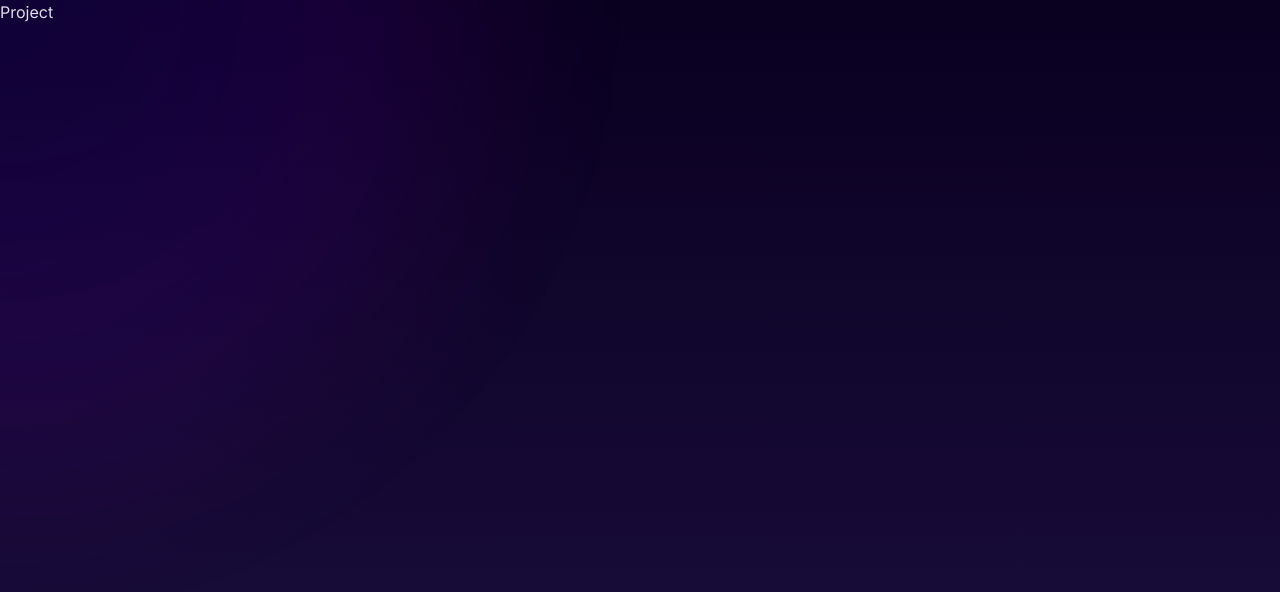
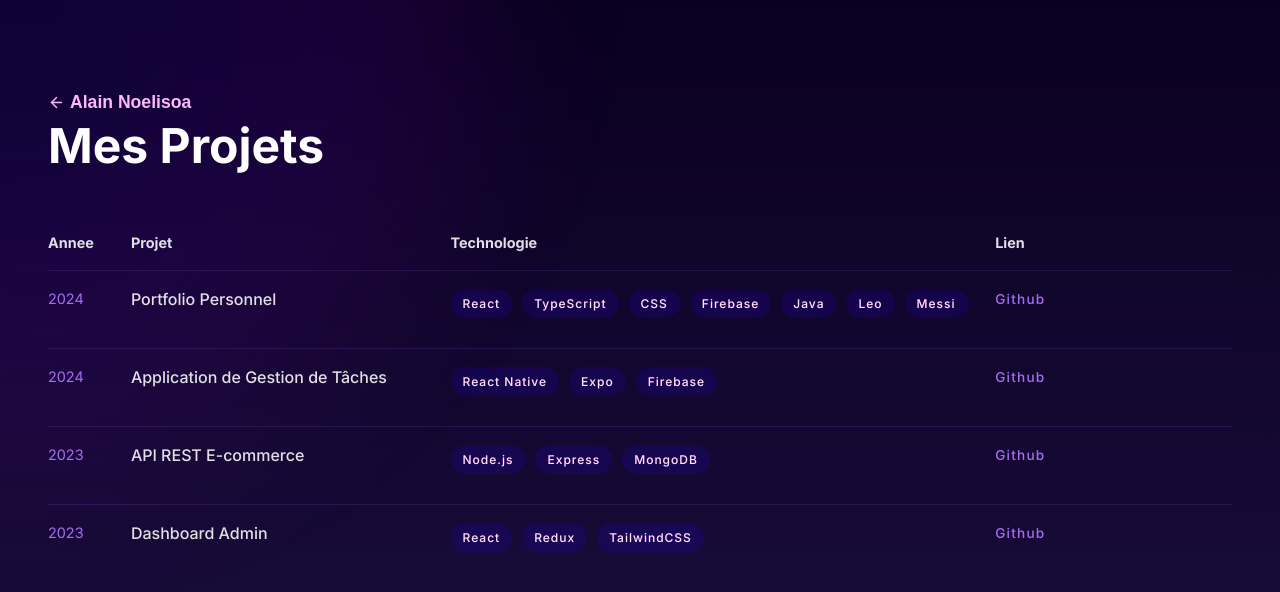
Before and after one commit to Alain-RN/portfolio_v2, a React (Vite) app: page /projects in a window 1280 px wide. Shown: the top 592 px of the page. Built offline with nearby package versions, Linux system fonts and the light colour scheme.

Commit message:
Repository page(70%)

```diff
--- a/src/components/ExperienceCard/ExperienceCard.css
+++ b/src/components/ExperienceCard/ExperienceCard.css
@@ -66,7 +66,12 @@
     }
 
     .title {
-        color: wheat;
+        color: white;
+        /* color: var(--violet-b); */
+        -webkit-text-stroke: 1px var(--violet-b);
+        text-shadow:
+            0 0 1.5px var(--violet-a),
+            0 0 4px var(--violet-b);
     }
 
     .arrow {
@@ -98,12 +103,10 @@
 
 .experience-card .arrow {
     display: inline-flex;
-    vertical-align:bottom;
+    vertical-align: bottom;
     transition: 0.2s ease;
     margin-left: 3px;
 }
-
-
 
 .experience-card .paragraph {
     font-size: 0.9rem;
@@ -135,7 +138,10 @@
         box-shadow: none;
     }
 
-    .line-top, .line-bottom, .line-left, .line-right {
+    .line-top,
+    .line-bottom,
+    .line-left,
+    .line-right {
         display: none;
     }
 }
--- /dev/null
+++ b/src/components/ProjectArray/ProjectArray.css
@@ -0,0 +1,23 @@
+table {
+    width: 100%;
+    border-collapse: collapse;
+    font-size: .9rem;
+}
+
+tbody tr {
+    border-top: 1px solid #b073ff23;
+}
+
+th {
+    padding-bottom: 16px;
+}
+
+td {
+    padding-top: 16px;
+    padding-bottom: 28px;
+}
+
+tr {
+    vertical-align: top;
+    text-align: left;
+}
--- /dev/null
+++ b/src/components/ProjectArray/ProjectArray.tsx
@@ -0,0 +1,34 @@
+import "./ProjectArray.css"
+import ProjectRow from "./ProjectRow/ProjectRow"
+import { projects } from "./dataArray"
+
+export default function ProjectArray() {
+
+    return (
+        <div className="project-array">
+            <table>
+                <thead>
+                    <tr>
+                        <th style={{width: "7%"}}>Annee</th>
+                        <th style={{width: "27%"}}>Projet</th>
+                        <th style={{width: "46"}}>Technologie</th>
+                        <th style={{width: "20%"}}>Lien</th>
+                    </tr>
+                </thead>
+                <tbody>
+                    {
+                        projects.map((value, index)=> (
+                            <ProjectRow
+                                key={index}
+                                year={value.year}
+                                project={value.project}
+                                technologies={value.technologies}
+                                link={value.link}
+                            />
+                        ))
+                    }
+                </tbody>
+            </table>
+        </div>
+    )
+}
--- /dev/null
+++ b/src/components/ProjectArray/ProjectRow/ProjectRow.css
@@ -0,0 +1,22 @@
+
+.project-row .techno-list {
+    display: flex;
+    flex-direction: row;
+    flex-wrap: wrap;
+    gap: 10px;
+    margin-block: 2px;
+}
+
+.project-row .year, a  {
+    color: #b073fff1;
+}
+
+.project-row .project {
+    font-weight: 600;
+    font-size: 1rem;
+}
+
+.project-row a {
+    font-size: 0.85rem;
+    font-weight: 600;
+}
--- /dev/null
+++ b/src/components/ProjectArray/ProjectRow/ProjectRow.tsx
@@ -0,0 +1,28 @@
+import TechnoCard from '../../TechnoCard/TechnoCard'
+import "./ProjectRow.css"
+
+interface ProjectRowProps {
+    year: number,
+    project: string,
+    technologies: string[],
+    link: string
+}
+
+export default function ProjectRow({ year, project, technologies, link }: ProjectRowProps) {
+    return (
+        <tr className='project-row'>
+            <td className='year'>{year}</td>
+            <td className='project'>{project}</td>
+            <td>
+                <div className='techno-list'>
+                    {technologies.map((tech, index) => (
+                        <TechnoCard key={index} name={tech} />
+                    ))}
+                </div>
+            </td>
+            <td className='year'>
+                <a href={link}>Github</a>
+            </td>
+        </tr>
+    )
+}
--- /dev/null
+++ b/src/components/ProjectArray/dataArray.ts
@@ -0,0 +1,33 @@
+export interface Project {
+    year: number;
+    project: string;
+    technologies: string[];
+    link: string;
+}
+
+export const projects: Project[] = [
+    {
+        year: 2024,
+        project: "Portfolio Personnel",
+        technologies: ["React", "TypeScript", "CSS", "Firebase", "Java", "Leo", 'Messi'],
+        link: "https://github.com/noelisoa/portfolio"
+    },
+    {
+        year: 2024,
+        project: "Application de Gestion de Tâches",
+        technologies: ["React Native", "Expo", "Firebase"],
+        link: "https://github.com/noelisoa/task-manager"
+    },
+    {
+        year: 2023,
+        project: "API REST E-commerce",
+        technologies: ["Node.js", "Express", "MongoDB"],
+        link: "https://github.com/noelisoa/ecommerce-api"
+    },
+    {
+        year: 2023,
+        project: "Dashboard Admin",
+        technologies: ["React", "Redux", "TailwindCSS"],
+        link: "https://github.com/noelisoa/admin-dashboard"
+    }
+];
--- a/src/components/ProjectCard/ProjectCard.css
+++ b/src/components/ProjectCard/ProjectCard.css
@@ -52,17 +52,27 @@
 .project-card:hover {
     background: rgba(10, 0, 32, 0.3);
     box-shadow: 0 0 12px var(--violet-b);
-    transition:  0.3s ease, box-shadow 0.3s ease;
+    transition: 0.3s ease, box-shadow 0.3s ease;
 
-    .line-bottom, .line-top {
+    .line-bottom,
+    .line-top {
         width: 72.5%
     }
-    .line-left, .line-right {
+
+    .line-left,
+    .line-right {
         height: 75%;
     }
+
     .title {
-        color: wheat;
+        color: white;
+        /* color: var(--violet-b); */
+        -webkit-text-stroke: 1px var(--violet-b);
+        text-shadow:
+            0 0 1.5px var(--violet-a),
+            0 0 4px var(--violet-b);
     }
+
     .arrow {
         transform: translate(4px, -4px);
         color: var(--violet-c);
@@ -100,7 +110,7 @@
 
 .project-card .arrow {
     display: inline-flex;
-    vertical-align:bottom;
+    vertical-align: bottom;
     transition: 0.2s ease;
     margin-left: 3px;
 }
--- a/src/components/TechnoCard/TechnoCard.css
+++ b/src/components/TechnoCard/TechnoCard.css
@@ -1,18 +1,11 @@
 .techno-card {
     font-size: 0.75rem;
-    color: var(--violet-b); /* texte violet néon doux */
-    background-color: rgba(18, 4, 88, 0.5); /* fond semi-transparent */
-    padding: 4px 12px;
-    border-radius: 666px; /* moins “pill” */
+    color: var(--violet-b);
+    filter: brightness(2);
+    background-color: rgba(18, 4, 88, 0.24);
+    padding: 5px 12px;
+    border-radius: 666px;
     font-weight: 600;
     letter-spacing: 1px;
     text-align: center;
-
-    /* Bordure fine néon */
-    border: 1px solid var(--violet-b);
-
-    /* Glow subtil */
-    box-shadow: 0 0 4px var(--violet-b);
-
-    transition: transform 0.2s ease, box-shadow 0.2s ease, border-color 0.2s ease;
 }
--- a/src/components/sections/Projects/Projects.css
+++ b/src/components/sections/Projects/Projects.css
@@ -3,11 +3,11 @@
     align-items: center;
     gap: 6px;
     padding-inline: 21px;
-    padding-top: 24px;
+    padding-top: 28px;
     cursor: pointer;
 
     .i-arrow {
-        transition: 0.2s ease-in-out;
+        transition: 0.1s ease-in-out;
     }
 
     button {
@@ -22,7 +22,7 @@
 }
 
 .repository-link:hover .i-arrow {
-    transform: translateX(8px);
+    transform: translateX(6px);
 }
 
 .repository-link:hover button {
--- a/src/index.css
+++ b/src/index.css
@@ -52,10 +52,10 @@ section {
   scroll-margin-top: 62px;
 }
 
-h1, h2, h3 {
+/* h1, h2, h3{
   color: var(--violet-b);
   -webkit-text-stroke: 1px var(--violet-b);
   text-shadow:
     0 0 1.5px var(--violet-a),
     0 0 4px var(--violet-b);
-}
+} */
--- a/src/pages/ProjectPage/Repository.css
+++ b/src/pages/ProjectPage/Repository.css
@@ -0,0 +1,42 @@
+.repository {
+    padding-inline: 48px;
+}
+
+.repository h1 {
+    color: white;
+    font-size: 3rem;
+    margin-top: -5px;
+}
+
+.repository-header {
+    padding-top: 92px;
+    padding-bottom: 46px;
+}
+
+.home-link {
+    display: flex;
+    align-items: center;
+    gap: 5px;
+    cursor: pointer;
+
+    .i-arrow {
+        color: var(--violet-b);
+        filter: brightness(1.6);
+        transition: 0.1s ease-in-out;
+    }
+
+    button {
+        color: var(--violet-b);
+        filter: brightness(1.6);
+        transition: 0.8s ease-in-out;
+        border: none;
+        background: none;
+        font-size: 1.1rem;
+        font-weight: 600;
+        cursor: pointer;
+    }
+}
+
+.home-link:hover .i-arrow {
+    transform: translateX(-5px);
+}
--- a/src/pages/ProjectPage/Repository.tsx
+++ b/src/pages/ProjectPage/Repository.tsx
@@ -1,9 +1,20 @@
+import { ArrowLeft } from "lucide-react"
 import "./Repository.css"
+import { useNavigate } from "react-router-dom";
+import ProjectArray from "../../components/ProjectArray/ProjectArray";
 
 export default function Repository() {
+    const navigate = useNavigate();
     return (
         <div className='repository'>
-            Project
+            <div className="repository-header">
+                <div className="home-link" onClick={() => navigate("/")}>
+                    <ArrowLeft size={17} className="i-arrow" />
+                    <button>Alain Noelisoa</button>
+                </div>
+                <h1>Mes Projets</h1>
+            </div>
+            <ProjectArray></ProjectArray>
         </div>
     )
 }
```
